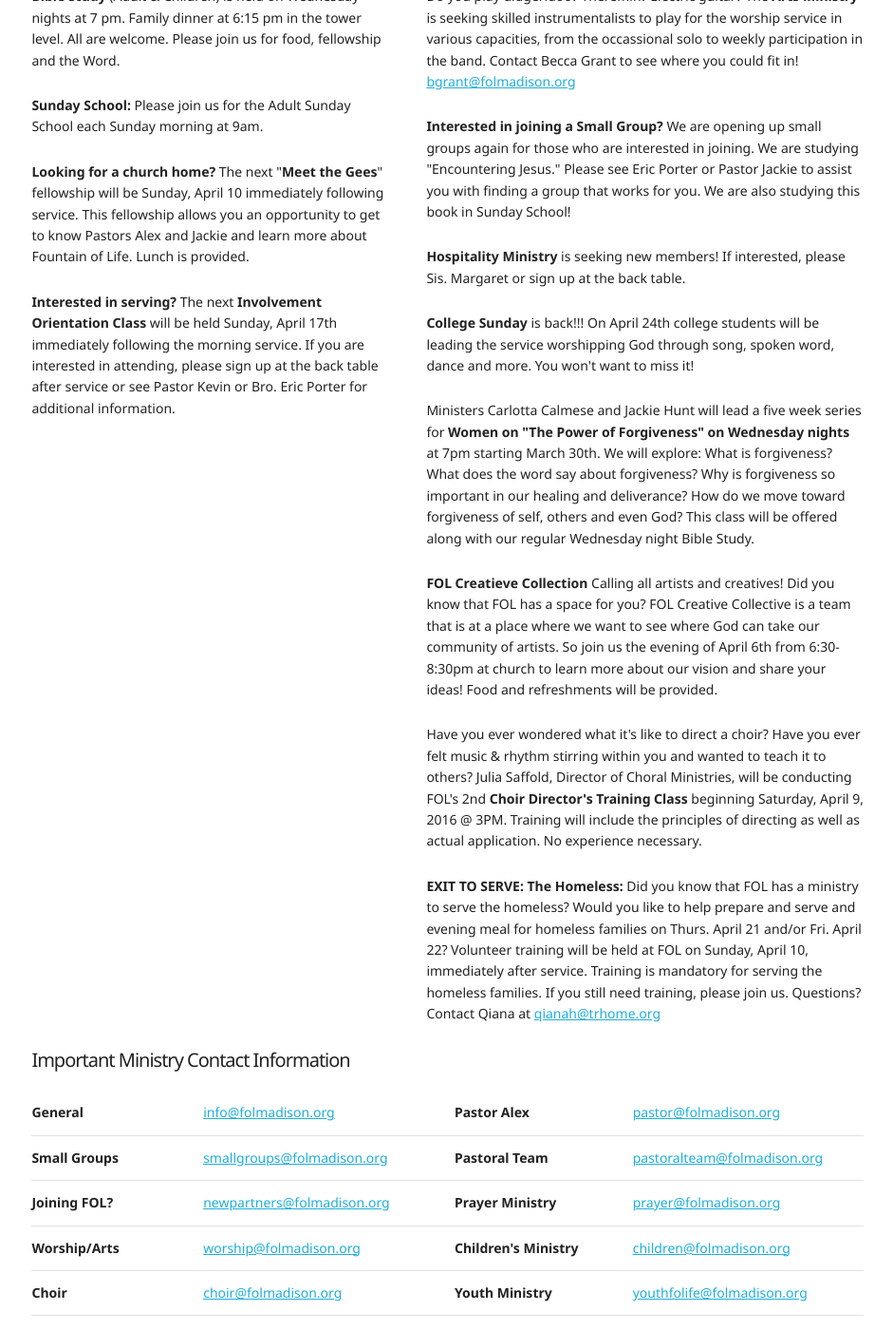
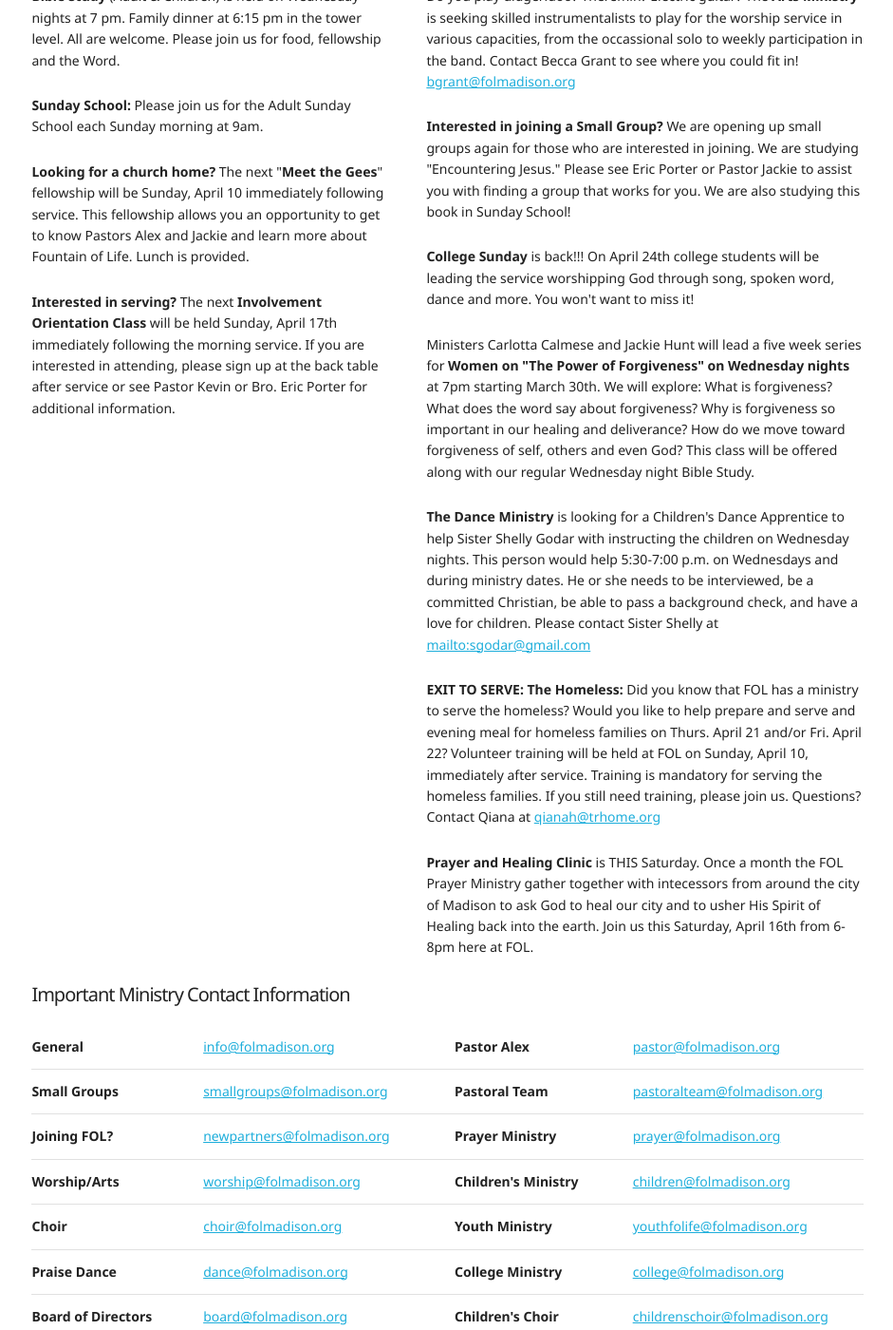
Before and after one commit to fountain-of-life/folmadison.org, a Jekyll site: the page built from index.html, in a window 1280 px wide and 1400 px high, scrolled down 876 px. Shown: the whole window at 95% size, without its empty margins (165-1106 px from the left). Built offline with Jekyll 4.4.1, drawn with Linux system fonts in a browser that asks for light colours; some of the changed text lies outside the part shown.

Commit message:
weekly update

```diff
--- a/index.html
+++ b/index.html
@@ -48,10 +48,10 @@
         MAN-UP Meeting, 5:00pm
       </td>
     </tr>--><tr>
-      <td><strong>Friday, April 8</strong></td>
+      <td><strong>Friday, April 15</strong></td>
       <td>
         Fourth Watch Command The Morning Prayer, 3-6am<br>
-        FOL Adult Choir Rehearsal, 7-9pm
+        Adult Choir Rehearsal, 7-9pm
       </td>
     </tr><!-- <tr>
       <td><strong>Saturday, April 2</strong></td>
@@ -123,8 +123,8 @@
     We are also studying this book in Sunday School!
   </p>
 
-  <p><strong>Hospitality Ministry</strong> is seeking new members! If interested,
-    please Sis. Margaret or sign up at the back table.</p>
+  <!-- <p><strong>Hospitality Ministry</strong> is seeking new members! If interested,
+    please Sis. Margaret or sign up at the back table.</p> -->
 
   <p><strong>College Sunday</strong> is back!!! On April 24th college students will be leading the service
   worshipping God through song, spoken word, dance and more. You won't want to miss it!</p>
@@ -136,10 +136,17 @@
     our healing and deliverance? How do we move toward forgiveness of self, others and even
     God? This class will be offered along with our regular Wednesday night Bible Study.</p>
 
-    <p><strong>FOL Creatieve Collection</strong> Calling all artists and creatives! Did you know that FOL has a
+    <p><strong>The Dance Ministry</strong> is looking for a Children's Dance Apprentice
+      to help Sister Shelly Godar with instructing the children on Wednesday nights.
+      This person would help 5:30-7:00 p.m.  on Wednesdays and during ministry
+      dates. He or she needs to be interviewed, be a committed Christian, be able
+      to pass a background check, and have a love for children. Please contact
+      Sister Shelly at <a href="mailto:sgodar@gmail.com">mailto:sgodar@gmail.com</a></p>
+
+    <!-- <p><strong>FOL Creatieve Collection</strong> Calling all artists and creatives! Did you know that FOL has a
     space for  you? FOL Creative Collective is a team that is at a place where we want to see where God can take
     our community of artists. So join us the evening of April 6th from 6:30-8:30pm at church to learn more about
-    our vision and share your ideas! Food and refreshments will be provided.</p>
+    our vision and share your ideas! Food and refreshments will be provided.</p> -->
 
   <!--<p>Our next <strong>Baptism & Baby Dedication Service</strong> will be held on Sunday,
     April 24th!  Sign up in the Fellowship Hall.</p>
@@ -150,18 +157,23 @@
  <a href="mailto:youngadults@folmadison.org">youngadults@folmadison.org</a> or see
  Sis. Jasmine Zapata for more information. Hope to see you there!</p> -->
 
-  <p>Have you ever wondered what it's like to direct a choir? Have you ever felt
+  <!-- <p>Have you ever wondered what it's like to direct a choir? Have you ever felt
     music & rhythm stirring within you and wanted to teach it to others?
     Julia Saffold, Director of Choral Ministries, will be conducting FOL's
     2nd <strong>Choir Director's Training Class</strong> beginning Saturday, April 9, 2016 @ 3PM.
     Training will include the principles of directing as well as actual application. No
-experience necessary. </p>
+experience necessary. </p> -->
 
 <p><strong>EXIT TO SERVE: The Homeless: </strong> Did you know that FOL has a ministry to serve the homeless? Would you
 like to help prepare and serve and evening meal for homeless families on Thurs. April 21 and/or Fri. April 22? Volunteer
 training will be held at FOL on Sunday, April 10, immediately after service. Training is mandatory for serving the homeless families.
 If you still need training, please join us. Questions? Contact Qiana at <a href="mailto:qianah@trhome.org">qianah@trhome.org</a>
 </p>
+
+<p><strong>Prayer and Healing Clinic</strong> is THIS Saturday. Once a month
+  the FOL Prayer Ministry gather together with intecessors from around the city
+  of Madison to ask God to heal our city and to usher His Spirit of Healing back
+  into the earth. Join us this Saturday, April 16th from 6-8pm here at FOL.</p>
 
 </div>
 
```
Also changed, not shown: other parts of index.html (+2 -2 lines).
